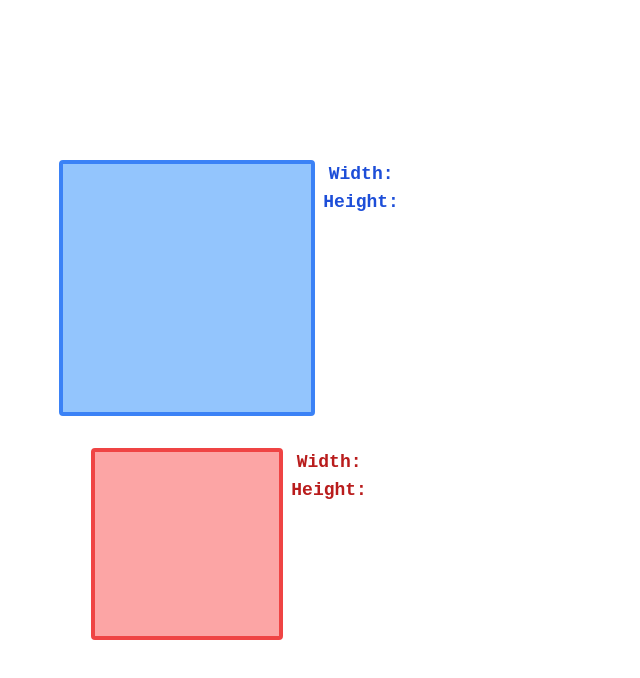
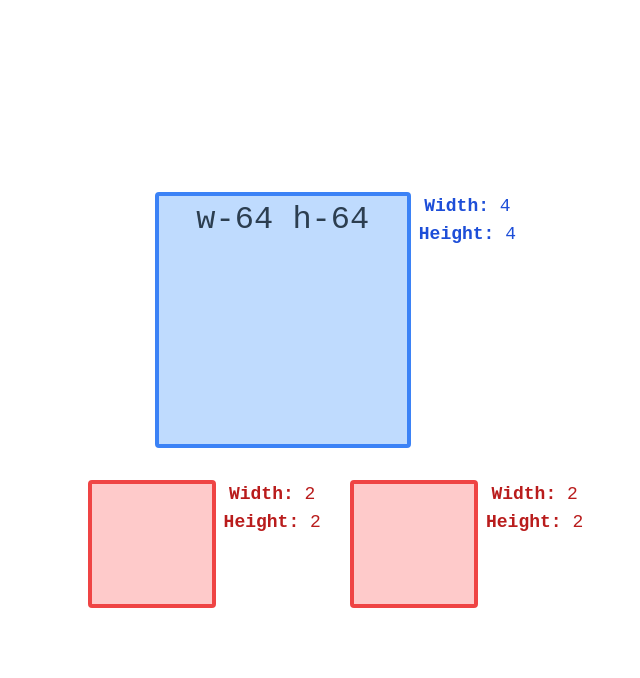
Before and after one commit to rupamkairi/Mix-Jam-Emojis, a Vue app: page / in a window 1280 px wide. Shown: the top 678 px of the page, without its empty margins (290-930 px from the left). Built offline with nearby package versions, Linux system fonts and the light colour scheme.

Commit message:
style changes, added drag-drop

```diff
--- a/package.json
+++ b/package.json
@@ -12,7 +12,8 @@
     "core-js": "^3.6.5",
     "dotenv": "^8.2.0",
     "mongodb": "^3.6.3",
-    "vue": "^3.0.0"
+    "vue": "^3.0.0",
+    "vue-drag-drop": "^1.1.4"
   },
   "devDependencies": {
     "@vue/cli-plugin-babel": "~4.5.0",
--- a/src/App.vue
+++ b/src/App.vue
@@ -1,16 +1,16 @@
 <template>
   <div class="container mx-auto h-screen flex items-center justify-center">
-    <emoji-container />
+    <emoji-editor />
   </div>
 </template>
 
 <script>
-import EmojiContainer from "./components/EmojiContainer.vue";
+import EmojiEditor from "./components/EmojiEditor.vue";
 
 export default {
   name: "App",
   components: {
-    EmojiContainer,
+    EmojiEditor,
   },
 };
 </script>
--- a/src/components/EmojiContainer.vue
+++ /dev/null
@@ -1,69 +0,0 @@
-<template>
-  <div class="flex flex-col items-center" id="emoji-container">
-    <div class="flex">
-      <div
-        class="rounded border-solid border-4 border-blue-500 outline-none w-64 h-64 select-none main-emoji-box"
-      >
-        <!-- {{ main_emoji }} -->
-        <div class="bg-blue-300 w-full h-full"></div>
-      </div>
-      <div class="flex flex-col font-bold text-lg text-blue-700 ml-2">
-        <span>
-          Width:
-          <input class="outline-none" type="text" />
-        </span>
-        <span>
-          Height:
-          <input class="outline-none" type="text"
-        /></span>
-      </div>
-    </div>
-    <div class="flex mt-8">
-      <div
-        class="rounded border-solid border-4 border-red-500 outline-none w-48 h-48 sub-emoji-box"
-      >
-        <!-- {{ sub_emoji }} -->
-        <div class="bg-red-300 w-full h-full"></div>
-      </div>
-      <div class="flex flex-col font-bold text-lg text-red-700 ml-2">
-        <span>
-          Width:
-          <input class="outline-none" type="text" />
-        </span>
-        <span>
-          Height:
-          <input class="outline-none" type="text"
-        /></span>
-      </div>
-    </div>
-  </div>
-</template>
-
-<script>
-// import { ref } from "vue";
-export default {
-  name: "EmojiContainer",
-  props: {},
-  setup() {
-    // const main_emoji = ref("💻");
-    // const sub_emoji = ref("🚀");
-    // return { main_emoji, sub_emoji };
-  },
-};
-</script>
-
-<style scoped>
-#emoji-container {
-  display: flex;
-  font-family: monospace;
-}
-
-.main-emoji-box {
-  font-size: 16rem;
-}
-
-.sub-emoji-box {
-  font-size: 12rem;
-  cursor: pointer;
-}
-</style>
--- /dev/null
+++ b/src/components/EmojiEditor.vue
@@ -0,0 +1,27 @@
+<template>
+  <div class="flex flex-col items-center" id="emoji-edior">
+    <main-emoji-container width="4" height="4" />
+    <div class="flex">
+      <sub-emoji-container width="2" height="2" />
+      <sub-emoji-container width="2" height="2" />
+    </div>
+  </div>
+</template>
+
+<script>
+import MainEmojiContainer from "@/components/MainEmojiContainer.vue";
+import SubEmojiContainer from "@/components/SubEmojiContainer.vue";
+export default {
+  name: "EmojiEditor",
+  components: {
+    MainEmojiContainer,
+    SubEmojiContainer,
+  },
+};
+</script>
+
+<style scoped>
+#emoji-edior {
+  font-family: monospace;
+}
+</style>
--- /dev/null
+++ b/src/components/MainEmojiContainer.vue
@@ -0,0 +1,56 @@
+<template>
+  <div class="flex">
+    <div
+      class="rounded border-solid border-4 border-blue-500 outline-none select-none main-emoji-box"
+      :class="computed_width_height"
+    >
+      <!-- {{ main_emoji }} -->
+      <div class="bg-blue-200 w-full h-full">{{ computed_width_height }}</div>
+    </div>
+    <div class="flex flex-col font-bold text-lg text-blue-700 ml-2">
+      <span>
+        Width:
+        <input class="outline-none w-10" type="text" v-model="main_width" />
+      </span>
+      <span>
+        Height:
+        <input class="outline-none w-10" type="text" v-model="main_height" />
+      </span>
+    </div>
+  </div>
+</template>
+
+<script>
+import { computed, ref } from "vue";
+export default {
+  name: "MainEmojiContainer",
+  props: {
+    width: {
+      type: String,
+      required: true,
+    },
+    height: {
+      type: String,
+      required: true,
+    },
+  },
+  setup(props) {
+    const main_width = ref(props.width);
+    const main_height = ref(props.height);
+    const computed_width_height = computed(
+      () => `w-${16 * main_width.value} h-${16 * main_height.value}`
+    );
+    // const main_emoji = ref("💻");
+    // const sub_emoji = ref("🚀");
+    // return { main_emoji, sub_emoji };
+
+    return { main_width, main_height, computed_width_height };
+  },
+};
+</script>
+
+<style scoped>
+.main-emoji-box {
+  font-size: 2rem;
+}
+</style>
--- /dev/null
+++ b/src/components/SubEmojiContainer.vue
@@ -0,0 +1,56 @@
+<template>
+  <div class="flex mt-8">
+    <div
+      class="rounded border-solid border-4 border-red-500 outline-none select-none sub-emoji-box"
+      :class="computed_width_height"
+    >
+      <!-- {{ main_emoji }} -->
+      <div class="bg-red-200 w-full h-full"></div>
+    </div>
+    <div class="flex flex-col font-bold text-lg text-red-700 ml-2">
+      <span>
+        Width:
+        <input class="outline-none w-10" type="text" v-model="main_width" />
+      </span>
+      <span>
+        Height:
+        <input class="outline-none w-10" type="text" v-model="main_height" />
+      </span>
+    </div>
+  </div>
+</template>
+
+<script>
+import { computed, ref } from "vue";
+export default {
+  name: "SubEmojiContainer",
+  props: {
+    width: {
+      type: String,
+      required: true,
+    },
+    height: {
+      type: String,
+      required: true,
+    },
+  },
+  setup(props) {
+    const main_width = ref(props.width);
+    const main_height = ref(props.height);
+    const computed_width_height = computed(
+      () => `w-${16 * main_width.value} h-${16 * main_height.value}`
+    );
+    // const main_emoji = ref("💻");
+    // const sub_emoji = ref("🚀");
+    // return { main_emoji, sub_emoji };
+
+    return { main_width, main_height, computed_width_height };
+  },
+};
+</script>
+
+<style scoped>
+.sub-emoji-box {
+  font-size: 2rem;
+}
+</style>
```
Also changed, not shown: 1 other file (tests, documents, lock files or other folders).
